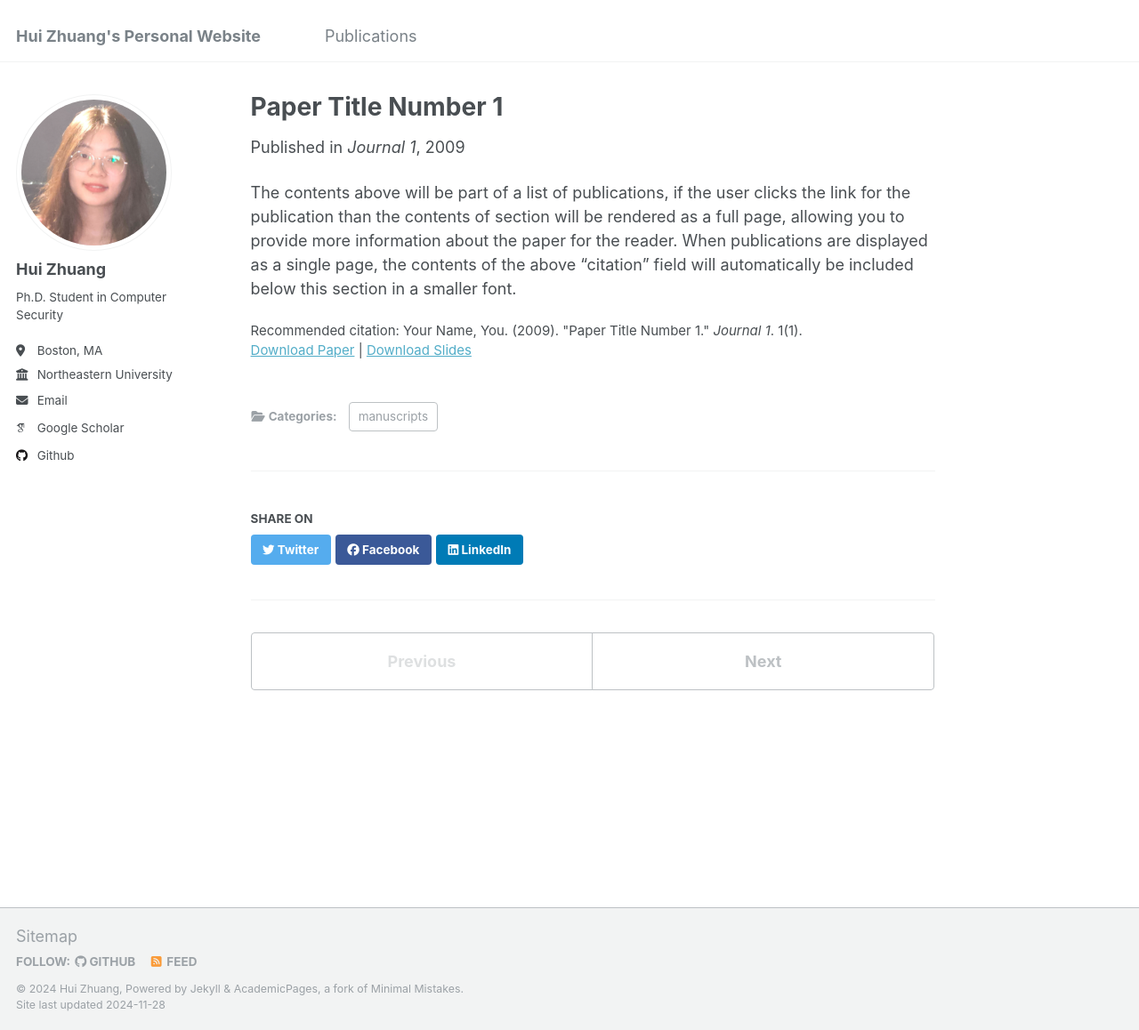
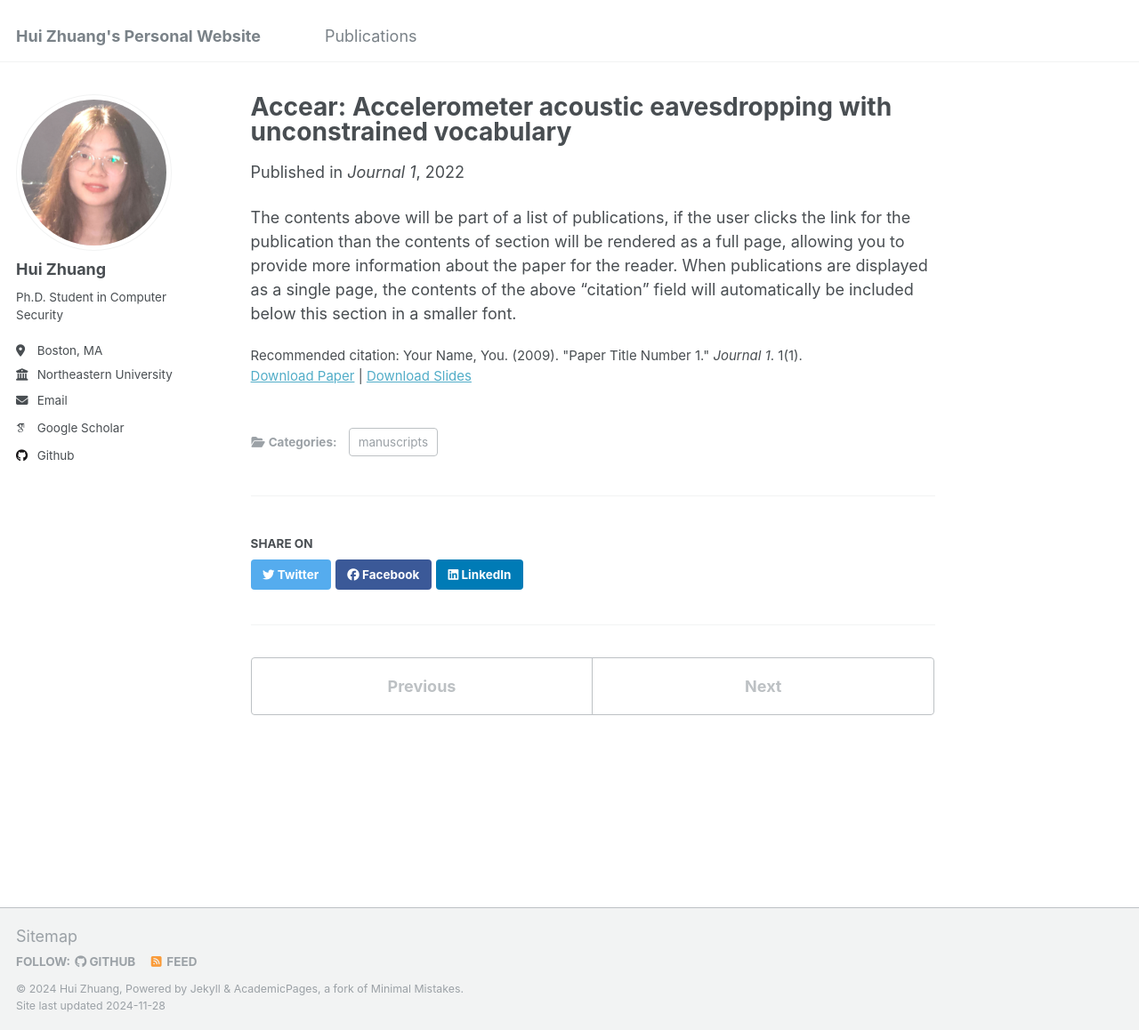
Before and after one commit to zhuang-hui/zhuang-hui.github.io, a Jekyll site: the page built from _publications/2009-10-01-paper-title-number-1.md, in a window 1280 px wide and 1158 px high. Shown: the whole window at 89% size. Built offline with Jekyll 4.4.1, drawn with Linux system fonts in a browser that asks for light colours; some web fonts are replaced.

Commit message:
Update 2009-10-01-paper-title-number-1.md

```diff
--- a/_publications/2009-10-01-paper-title-number-1.md
+++ b/_publications/2009-10-01-paper-title-number-1.md
@@ -1,13 +1,13 @@
 ---
-title: "Paper Title Number 1"
+title: "Accear: Accelerometer acoustic eavesdropping with unconstrained vocabulary"
 collection: publications
 category: manuscripts
 permalink: /publication/2009-10-01-paper-title-number-1
 excerpt: 'This paper is about the number 1. The number 2 is left for future work.'
-date: 2009-10-01
+date: 2022-05-22
 venue: 'Journal 1'
-slidesurl: 'http://academicpages.github.io/files/slides1.pdf'
-paperurl: 'http://academicpages.github.io/files/paper1.pdf'
+slidesurl: '(https://ieeexplore.ieee.org/abstract/document/9833716)'
+paperurl: '(https://ieeexplore.ieee.org/abstract/document/9833716)'
 citation: 'Your Name, You. (2009). &quot;Paper Title Number 1.&quot; <i>Journal 1</i>. 1(1).'
 ---
 
```
